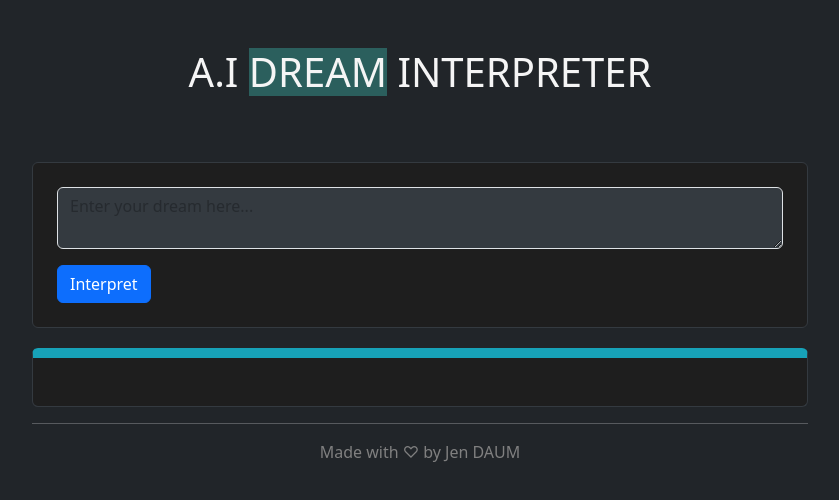
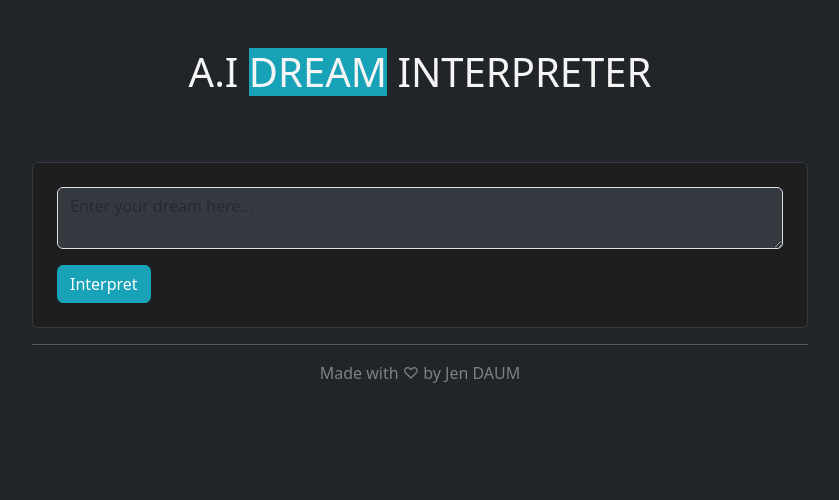
Before and after one commit to jen-daum/ai-dream-interpretor, a plain HTML site: page index.html in a window 1280 px wide. Shown: the whole page, without its empty margins (220-1059 px from the left). Drawn offline with nearby package versions, Linux system fonts and the light colour scheme.

Commit message:
hide interpretation area on start
 user experience improvement

```diff
--- a/index.html
+++ b/index.html
@@ -30,7 +30,7 @@
         <button class="btn btn-primary" id="interpret-btn">Interpret</button>
       </div>
       <div
-        class="result-box bg-secondary p-4 rounded text-capitalize"
+        class="result-box bg-secondary p-4 rounded text-capitalize hidden"
         id="interpretation"
       >
         <!-- Interpretation will appear here -->
--- a/src/script.js
+++ b/src/script.js
@@ -1,4 +1,6 @@
 function waitingInterpretation() {
+  let interpretationarea = document.querySelector("#interpretation");
+  interpretationarea.classList.remove("hidden");
   new Typewriter("#interpretation", {
     strings: `Finding meanings to your dream...`,
     autoStart: true,
@@ -10,11 +12,11 @@ function waitingInterpretation() {
 function interpretDream() {
   let key = "ot351f8facfc3d0f699be8054cb84374";
   let prompt = document.getElementById("dreamInput").value; // Retrieve user input
+  document.getElementById("dreamInput").value = "";
   let context =
     "you are a dream interpreter expert. Provide a concise interpretation of the prompt as best as you can even if the user gave one keyword. The format should be one or two emotes followed by a few keywords relating to the meaning then only one underscore here followed by the meaning which needs to be at least 30 words";
   let apiUrl = `https://api.shecodes.io/ai/v1/generate?prompt=${prompt}&context=${context}&key=${key}`;
 
-  console.log(apiUrl);
   axios.get(apiUrl).then((response) => showAnswer(prompt, response));
   console.log("dream meaning found");
 }
--- a/src/style.css
+++ b/src/style.css
@@ -1,3 +1,7 @@
+:root {
+  --highlight-color: #17a2b8; /* Define a CSS variable for the highlight color */
+}
+
 body {
   background-color: #121212; /* Dark background color */
   color: #fff;
@@ -8,15 +12,22 @@ h1 {
   color: whitesmoke;
 }
 
+.btn-primary {
+  background-color: var(--highlight-color);
+  border-color: var(--highlight-color);
+}
 .container {
   max-width: 800px;
   margin: 0 auto;
   margin-top: 50px;
 }
 
+.hidden {
+  display: none;
+}
 .highlight {
   display: inline-block;
-  background-color: rgba(64, 224, 208, 0.315);
+  background-color: var(--highlight-color);
 }
 
 .prompt-box {
@@ -37,7 +48,7 @@ h1 {
   border-radius: 10px;
   border: 1px solid #343a40; /* Dark border color */
   margin-top: 20px;
-  border-top: 10px solid #17a2b8; /* Turquoise color */
+  border-top: 10px solid var(--highlight-color); /* Turquoise color */
 }
 
 .separating-bar {
```
